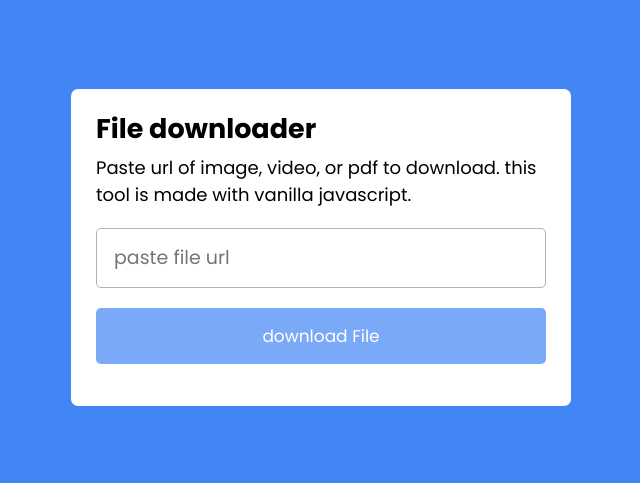
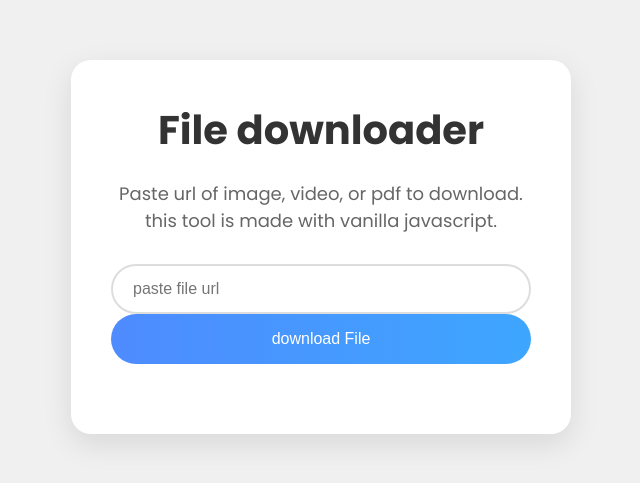
Before and after one commit to OracleBrain/File-downloader, a plain HTML site: page index.html in a window 1280 px wide. Shown: the part 153-636 px from the top of the page, without its empty margins (319-959 px from the left). Drawn offline with Linux system fonts and the light colour scheme.

Commit message:
Update style.css

```diff
--- a/style.css
+++ b/style.css
@@ -1,65 +1,83 @@
-/* import Google Font - Poppins */
+/* Import Google Font - Poppins */
 @import url('https://fonts.googleapis.com/css2?family=Poppins:wght@300;400;500;600;700&display=swap');
-*{
+
+* {
     margin: 0;
     padding: 0;
     box-sizing: border-box;
-    font-family: 'poppins', sans-serif;
 }
-body{
+
+body {
     display: flex;
     align-items: center;
     justify-content: center;
     min-height: 100vh;
-    background: #4285f4;
+    background: #f0f0f0; /* Light background color */
+    font-family: 'Poppins', sans-serif;
 }
 
-.wrapper{
+.wrapper {
     width: 500px;
     background: #fff;
-    border-radius: 7px;
-    padding: 20px 25px 15px;
+    border-radius: 20px;
+    box-shadow: 0 10px 30px rgba(0, 0, 0, 0.1); /* Soft shadow */
+    padding: 40px;
+    transition: transform 0.3s ease, box-shadow 0.3s ease; /* Smooth transitions */
 }
 
-header h1{
-    font-size: 27px;
-    font-size: 500;
+.wrapper:hover {
+    transform: translateY(-5px); /* Hover effect */
+    box-shadow: 0 20px 40px rgba(0, 0, 0, 0.15); /* Lifted shadow on hover */
 }
 
-header p{
-    font-size: 18px;
-    margin-top: 5px;
+header h1 {
+    font-size: 40px;
+    font-weight: 700;
+    color: #333;
+    text-align: center;
+    margin-bottom: 20px;
 }
 
-form{
-    margin: 20px 0 27px;
+header p {
+    font-size: 18px;
+    color: #666;
+    text-align: center;
+    margin-bottom: 30px;
 }
 
-form input{
-    width: 100%;
-    height: 60px;
-    outline: none;
-    font-size: 19px;
-    padding: 0 17px;
-    border-radius: 5px;
-    border: 1px solid #b3b2b2;
+form {
+    margin-bottom: 30px;
 }
 
-form button{
-    opacity: 0.7;
+form input {
     width: 100%;
+    height: 50px;
+    outline: none;
+    font-size: 16px;
+    padding: 0 20px;
+    border-radius: 25px;
+    border: 2px solid #ddd;
+    transition: border-color 0.3s ease;
+}
+
+form input:focus {
+    border-color: #4285f4; /* Highlight on focus */
+}
+
+form button {
+    width: 100%;
+    height: 50px;
     border: none;
     outline: none;
     color: #fff;
     cursor: pointer;
-    padding: 15px 0;
-    font-size: 17px;
-    margin-top: 20px;
-    border-radius: 5px;
-    background: #4285f4;
-    pointer-events: none;
+    padding: 10px 0;
+    font-size: 16px;
+    border-radius: 25px;
+    background: linear-gradient(to right, #4e8bff, #3ea6ff); /* Gradient background */
+    transition: background 0.3s ease;
 }
-form input:valid ~ button{
-    opacity: 1;
-    pointer-events: auto;
+
+form button:hover {
+    background: linear-gradient(to right, #3ea6ff, #4e8bff); /* Smooth gradient change on hover */
 }
```
